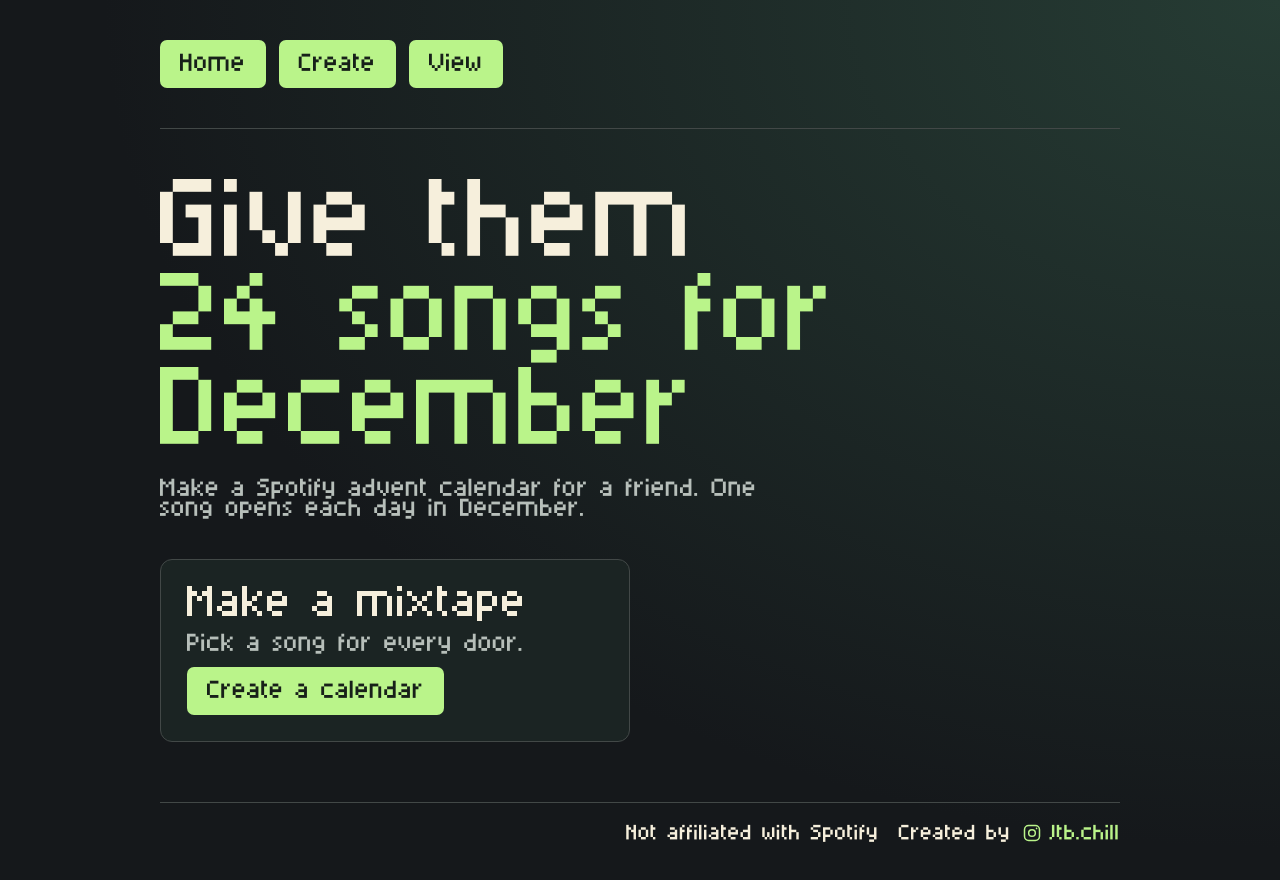
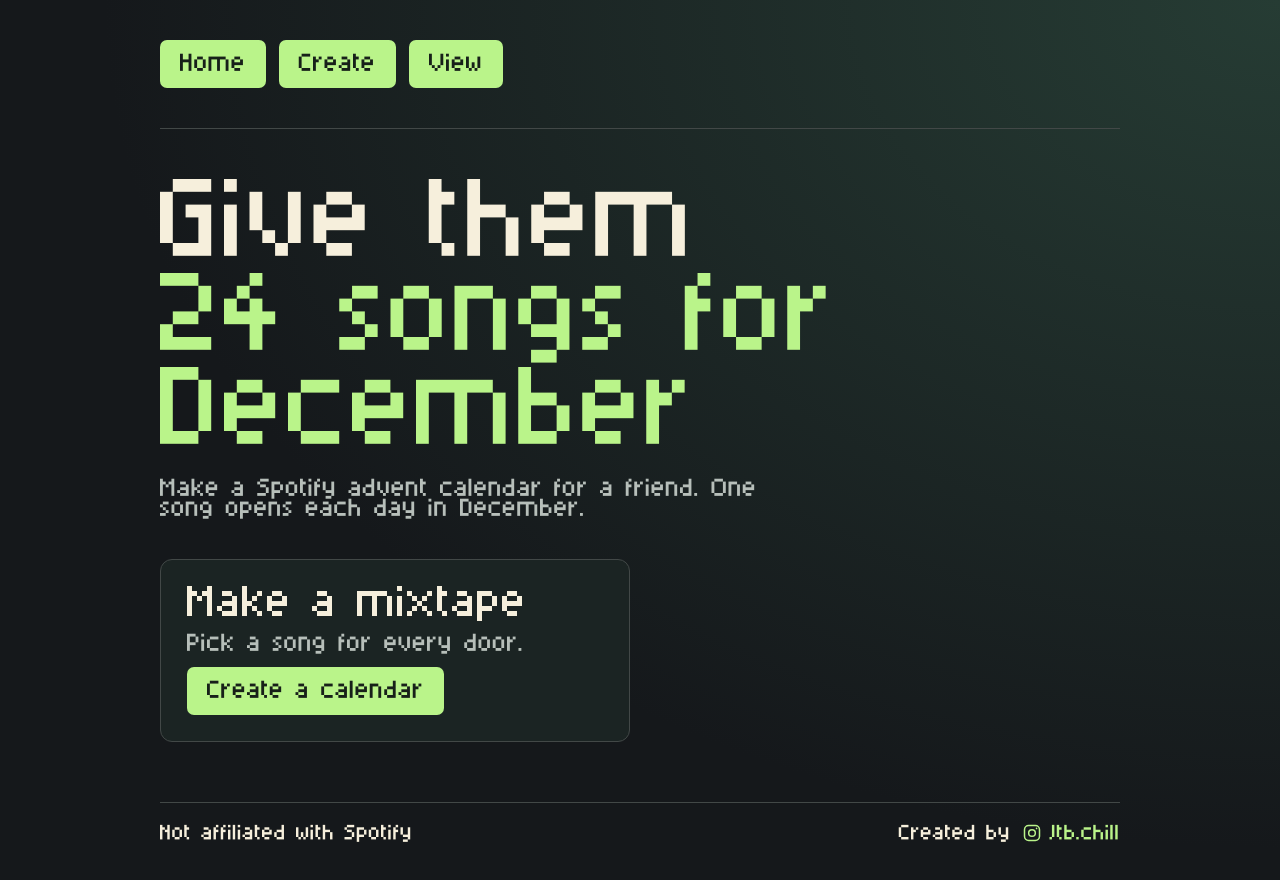
Before and after one commit to Sqwiglyy/spotify-advent, a website: page public/index.html in a window 1280 px wide. Drawn offline with Linux system fonts and the light colour scheme; files whose address does not match are found by name.

Commit message:
Align Spotify disclosure left and creator credit right

```diff
--- a/public/index.html
+++ b/public/index.html
@@ -47,7 +47,7 @@
 </section>
 </section>
 <p id="status" role="status"></p>
-<footer style="display:flex;justify-content:flex-end;align-items:center;gap:1rem;flex-wrap:wrap;margin-top:3rem;padding-top:1rem;border-top:1px solid var(--line);font-size:.85rem"><span>Not affiliated with Spotify</span><span style="display:inline-flex;align-items:center;gap:.55rem">Created by <a href="https://www.instagram.com/jtb.chill/" target="_blank" rel="noopener noreferrer" aria-label="Jtb.chill on Instagram" style="display:inline-flex;align-items:center;gap:.4rem;text-decoration:none"><svg xmlns="http://www.w3.org/2000/svg" width="20" height="20" viewBox="0 0 24 24" fill="none" stroke="currentColor" stroke-width="1.8" aria-hidden="true"><rect x="3" y="3" width="18" height="18" rx="5"/><circle cx="12" cy="12" r="4"/><circle cx="17.5" cy="6.5" r="1" fill="currentColor" stroke="none"/></svg><span>Jtb.chill</span></a></span></footer>
+<footer style="display:flex;justify-content:space-between;align-items:center;gap:1rem;flex-wrap:wrap;margin-top:3rem;padding-top:1rem;border-top:1px solid var(--line);font-size:.85rem"><span>Not affiliated with Spotify</span><span style="display:inline-flex;align-items:center;gap:.55rem">Created by <a href="https://www.instagram.com/jtb.chill/" target="_blank" rel="noopener noreferrer" aria-label="Jtb.chill on Instagram" style="display:inline-flex;align-items:center;gap:.4rem;text-decoration:none"><svg xmlns="http://www.w3.org/2000/svg" width="20" height="20" viewBox="0 0 24 24" fill="none" stroke="currentColor" stroke-width="1.8" aria-hidden="true"><rect x="3" y="3" width="18" height="18" rx="5"/><circle cx="12" cy="12" r="4"/><circle cx="17.5" cy="6.5" r="1" fill="currentColor" stroke="none"/></svg><span>Jtb.chill</span></a></span></footer>
 </main>
 <dialog aria-labelledby="track-title">
 <div class="dialog-top"><h2 id="track-title"></h2><form method="dialog"><button aria-label="Close door">×</button></form></div>
```
